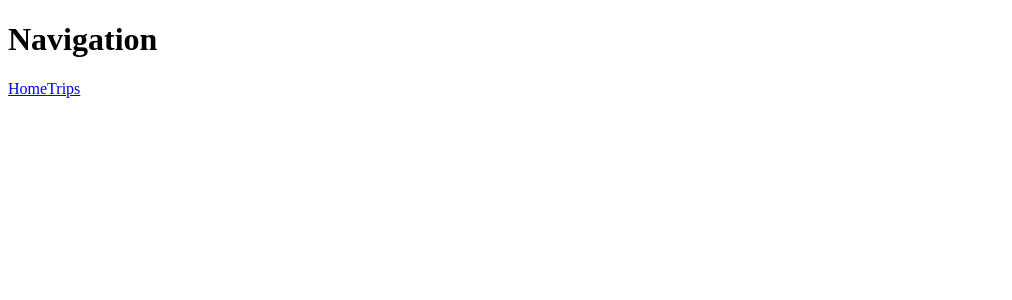
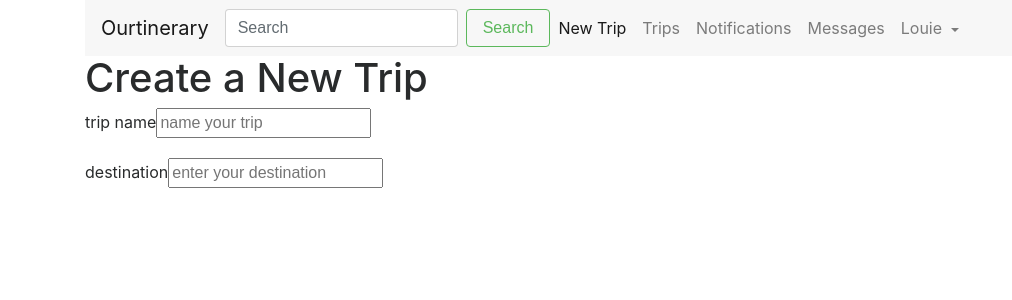
Before and after one commit to sgm183/ourtinerary_frontend, an Angular app in the folder ourtinerary-fe/: page /trips/new in a window 1280 px wide. Before the commit this address led to /. Shown: the top 300 px of the page, without its empty margins (0-1012 px from the left). Built offline with nearby package versions, Linux system fonts and the light colour scheme.

Commit message:
add show and new for trips

```diff
--- a/ourtinerary-fe/src/app/app-routing.module.ts
+++ b/ourtinerary-fe/src/app/app-routing.module.ts
@@ -3,11 +3,15 @@ import { RouterModule, Routes } from '@angular/router';
 
 import { HomepageComponent } from './homepage/homepage.component';
 import { TripsComponent } from './trips/trips.component';
+import { TripNewComponent } from './trips/trip-new.component';
+import { TripShowComponent } from './trips/trip-show.component';
 
 const routes: Routes = [
 	{ path: '', redirectTo: '/home', pathMatch: 'full' },
 	{ path: 'home', component: HomepageComponent },
 	{ path: 'trips', component: TripsComponent },
+	{ path: 'trips/new', component: TripNewComponent },
+	{ path: 'trip/:id', component: TripShowComponent },
 ]
 
 @NgModule({
--- a/ourtinerary-fe/src/app/app.component.html
+++ b/ourtinerary-fe/src/app/app.component.html
@@ -1,8 +1,40 @@
-<h1>Navigation</h1>
+<nav class="navbar navbar-toggleable-md navbar-light bg-faded">
+	<button class="navbar-toggler navbar-toggler-right" type="button" data-toggle="collapse" data-target="#navbarSupportedContent" aria-controls="navbarSupportedContent" aria-expanded="false" aria-label="Toggle navigation">
+		<span class="navbar-toggler-icon"></span>
+	</button>
+	<a class="navbar-brand" routerLink="/home">Ourtinerary</a>
 
-<a routerLink="/home">Home</a>
-<a routerLink="/trips">Trips</a>
-
+	<div class="collapse navbar-collapse" id="navbarSupportedContent">
+		<form class="form-inline my-2 my-lg-0">
+			<input class="form-control mr-sm-2" type="text" placeholder="Search">
+			<button class="btn btn-outline-success my-2 my-sm-0" type="submit">Search</button>
+		</form>
+		<ul class="navbar-nav mr-auto">
+			<li class="nav-item">
+				<a class="nav-link" routerLink="/trips/new" routerLinkActive="active" [routerLinkActiveOptions]="{ exact: true }">New Trip</a>
+			</li>
+			<li class="nav-item">
+				<a class="nav-link" routerLink="/trips" routerLinkActive="active" [routerLinkActiveOptions]="{ exact: true }">Trips</a>
+			</li>
+			<li class="nav-item">
+				<a class="nav-link" href="#" routerLinkActive="active">Notifications</a>
+			</li>
+			<li class="nav-item">
+				<a class="nav-link" href="#" routerLinkActive="active">Messages</a>
+			</li>
+			<li class="nav-item dropdown">
+			    <a class="nav-link dropdown-toggle" href="http://example.com" id="navbarDropdownMenuLink" data-toggle="dropdown" aria-haspopup="true" aria-expanded="false">
+		        Louie
+		        </a>
+			    <div class="dropdown-menu" aria-labelledby="navbarDropdownMenuLink">
+			        <a class="dropdown-item" href="#" routerLinkActive="active">Profile</a>
+			        <a class="dropdown-item" href="#" routerLinkActive="active">Create a Trip</a>
+			        <a class="dropdown-item" href="#" routerLinkActive="active">Invite a Friend</a>
+			    </div>
+		    </li>
+		</ul>
+	</div>
+</nav>
 
 
 <router-outlet></router-outlet>
--- /dev/null
+++ b/ourtinerary-fe/src/app/trips/trip-new.component.html
@@ -0,0 +1,43 @@
+<h1>Create a New Trip</h1>
+
+<div>
+	<form #tripform="ngForm">
+		<div class="form-group">
+			<label for="name">trip name</label>
+				<input type="text"
+					id="name"
+					placeholder="name your trip"
+					required
+					name="name"
+					#name='ngModel'
+					[(ngModel)]="trip.name"
+			>
+			<div [hidden]="name.valid || name.pristine">
+				trip name is required
+			</div>
+
+		</div>
+		<div class="form-group">
+			<label for="destination">destination</label>
+				<input type="text"
+					id="destination"
+					placeholder="enter your destination"
+					required
+					name="destination"
+					#destination='ngModel'
+					[(ngModel)]="trip.destination"
+			>
+			<div [hidden]="destination.valid || destination.pristine">
+				destination is required
+			</div>
+		</div>
+	</form>
+</div>
+
+
+
+<div>
+	{{trip.name}}
+<div>
+	{{trip.destination}}
+</div>
--- /dev/null
+++ b/ourtinerary-fe/src/app/trips/trip-new.component.ts
@@ -0,0 +1,18 @@
+import { Component, OnInit } from '@angular/core';
+import { Trip } from './trip';
+
+@Component({
+
+	moduleId: module.id,
+	selector: 'app-trip-new',
+	templateUrl: './trip-new.component.html',
+	styleUrls: ['./trip-new.component.css']
+})
+export class TripNewComponent implements OnInit {
+
+	trip = new Trip;
+
+	ngOnInit() {
+  }
+
+}
--- /dev/null
+++ b/ourtinerary-fe/src/app/trips/trip-show.component.html
@@ -0,0 +1,5 @@
+<h1>Trip Show Page</h1>
+
+<div>
+	The id for this trip is: {{id}}
+</div>
--- /dev/null
+++ b/ourtinerary-fe/src/app/trips/trip-show.component.ts
@@ -0,0 +1,29 @@
+import { Component, OnInit } from '@angular/core';
+import { ActivatedRoute, Params } from '@angular/router';
+import { Trip } from './trip';
+
+
+@Component({
+	moduleId: module.id,
+	selector: 'app-trip-show',
+	templateUrl: './trip-show.component.html',
+	styleUrls: ['./trip-show.component.css']
+})
+export class TripShowComponent implements OnInit {
+
+	id: number;
+	routeId: any;
+
+	constructor(
+		private route: ActivatedRoute
+	) {}
+
+	ngOnInit(): void {
+		this.routeId = this.route.params.subscribe(
+			params => {
+				this.id = +params['id'];
+			}
+		)
+  }
+
+}
--- a/ourtinerary-fe/src/app/trips/trip.ts
+++ b/ourtinerary-fe/src/app/trips/trip.ts
@@ -2,6 +2,6 @@ export class Trip {
 	constructor(
 		public id?: number,
 		public name?: string,
-		public description?: string,
+		public destination?: string,
 	) {}
 }
--- a/ourtinerary-fe/src/app/trips/trips.component.html
+++ b/ourtinerary-fe/src/app/trips/trips.component.html
@@ -1,5 +1,6 @@
 <h1>Trips List Page</h1>
 
 <div *ngFor="let trip of trips">
-	{{trip.id}} - {{trip.name}}
+<a routerLink="/trip/{{trip.id}}">
+	{{trip.id}} - {{trip.name}} - {{trip.destination}}</a>
 </div>
--- a/ourtinerary-fe/src/index.html
+++ b/ourtinerary-fe/src/index.html
@@ -8,8 +8,19 @@
   <meta charset="UTF-8">
   <meta name="viewport" content="width=device-width, initial-scale=1">
   <link rel="icon" type="image/x-icon" href="favicon.ico">
+  <link rel="stylesheet" href="https://maxcdn.bootstrapcdn.com/bootstrap/4.0.0-alpha.6/css/bootstrap.min.css" integrity="sha384-rwoIResjU2yc3z8GV/NPeZWAv56rSmLldC3R/AZzGRnGxQQKnKkoFVhFQhNUwEyJ" crossorigin="anonymous">
+
+  <link rel="stylesheet" href="https://maxcdn.bootstrapcdn.com/bootstrap/4.0.0-alpha.6/css/bootstrap.min.css" integrity="sha384-rwoIResjU2yc3z8GV/NPeZWAv56rSmLldC3R/AZzGRnGxQQKnKkoFVhFQhNUwEyJ" crossorigin="anonymous">
+
+<script src="https://code.jquery.com/jquery-3.1.1.min.js"
+  integrity="sha256-hVVnYaiADRTO2PzUGmuLJr8BLUSjGIZsDYGmIJLv2b8="
+  crossorigin="anonymous"></script>
+
+<script src="https://maxcdn.bootstrapcdn.com/bootstrap/4.0.0-alpha.6/js/bootstrap.min.js" integrity="sha384-vBWWzlZJ8ea9aCX4pEW3rVHjgjt7zpkNpZk+02D9phzyeVkE+jo0ieGizqPLForn" crossorigin="anonymous"></script>
 </head>
-<body>
+
+
+<body class="container">
   <app-root>Loading...</app-root>
 </body>
 </html>
```
Also changed, not shown: ourtinerary-fe/src/app/app.module.ts (+7 -2 lines), ourtinerary-fe/src/app/trips/trip-new.component.css (added), ourtinerary-fe/src/app/trips/trip-show.component.css (added), 2 other files (tests, documents, lock files or other folders).
